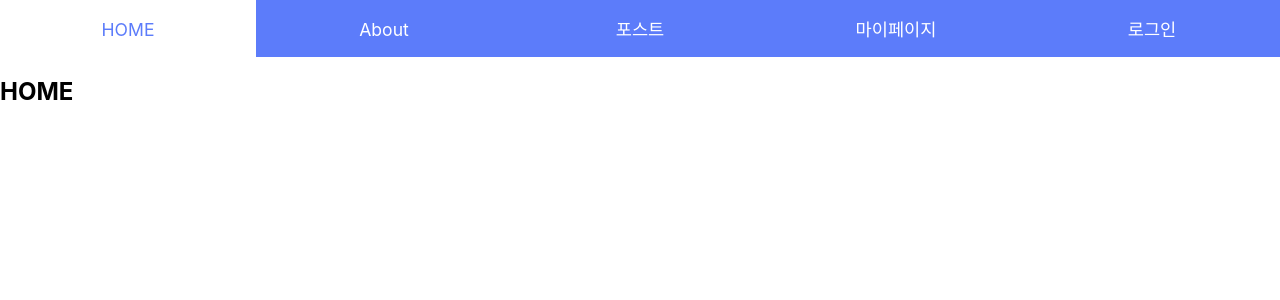
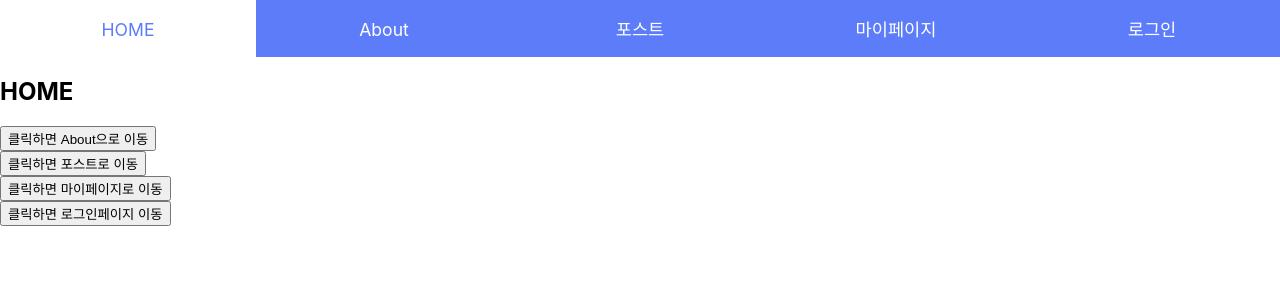
Before and after one commit to Imdonguk/learn-react-router, a React (Create React App) app: page / in a window 1280 px wide. Shown: the top 300 px of the page. Built offline with nearby package versions, Linux system fonts and the light colour scheme.

Commit message:
Add : history의 push메서드를 사용해서 라우트 이동

```diff
--- a/src/pages/Home.js
+++ b/src/pages/Home.js
@@ -1,9 +1,13 @@
 import React from 'react';
 
-const Home = () => {
+const Home = ({ history }) => {
     return (
         <div>
             <h2>HOME</h2>
+            <button onClick={() => { history.push('/about') }}>클릭하면 About으로 이동</button><br />
+            <button onClick={() => { history.push('/posts') }}>클릭하면 포스트로 이동</button><br />
+            <button onClick={() => { history.push('/me') }}>클릭하면 마이페이지로 이동</button><br />
+            <button onClick={() => { history.push('/login') }}>클릭하면 로그인페이지 이동</button><br />
         </div>
     );
 };
```
